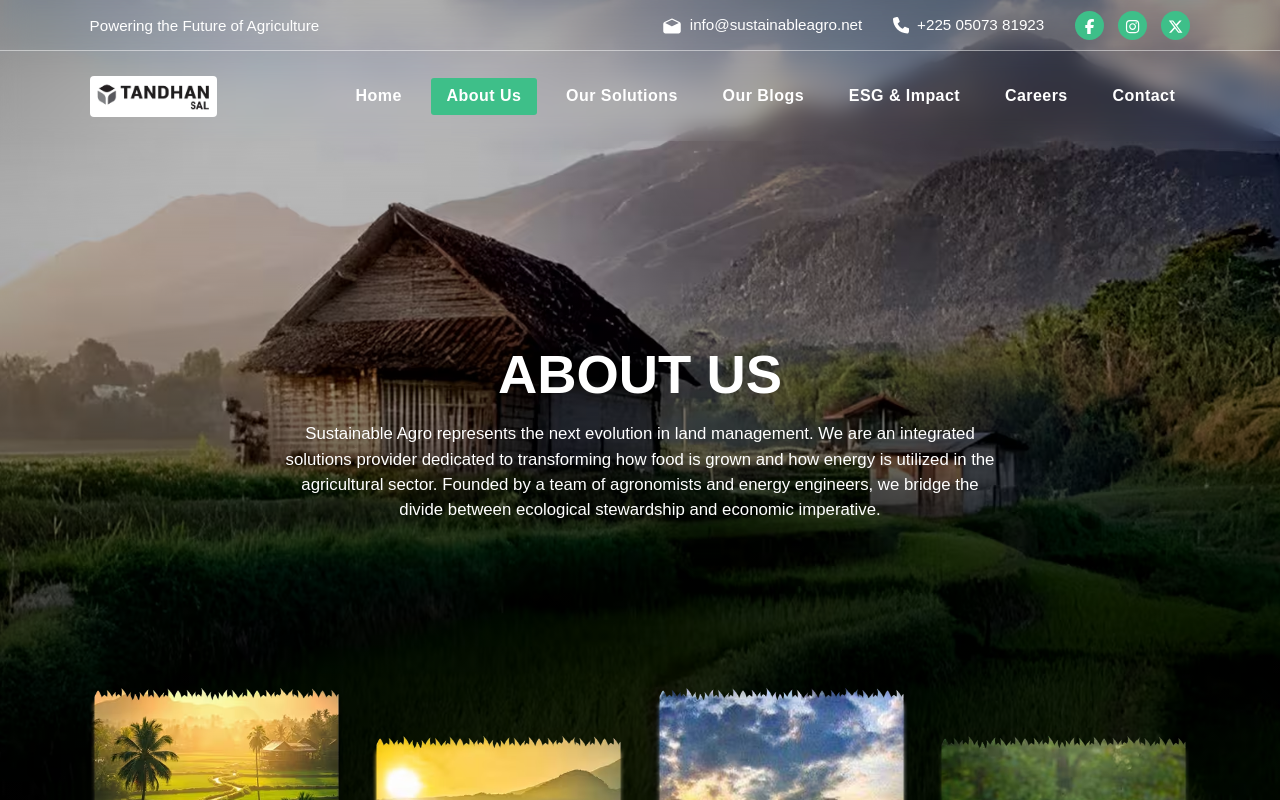
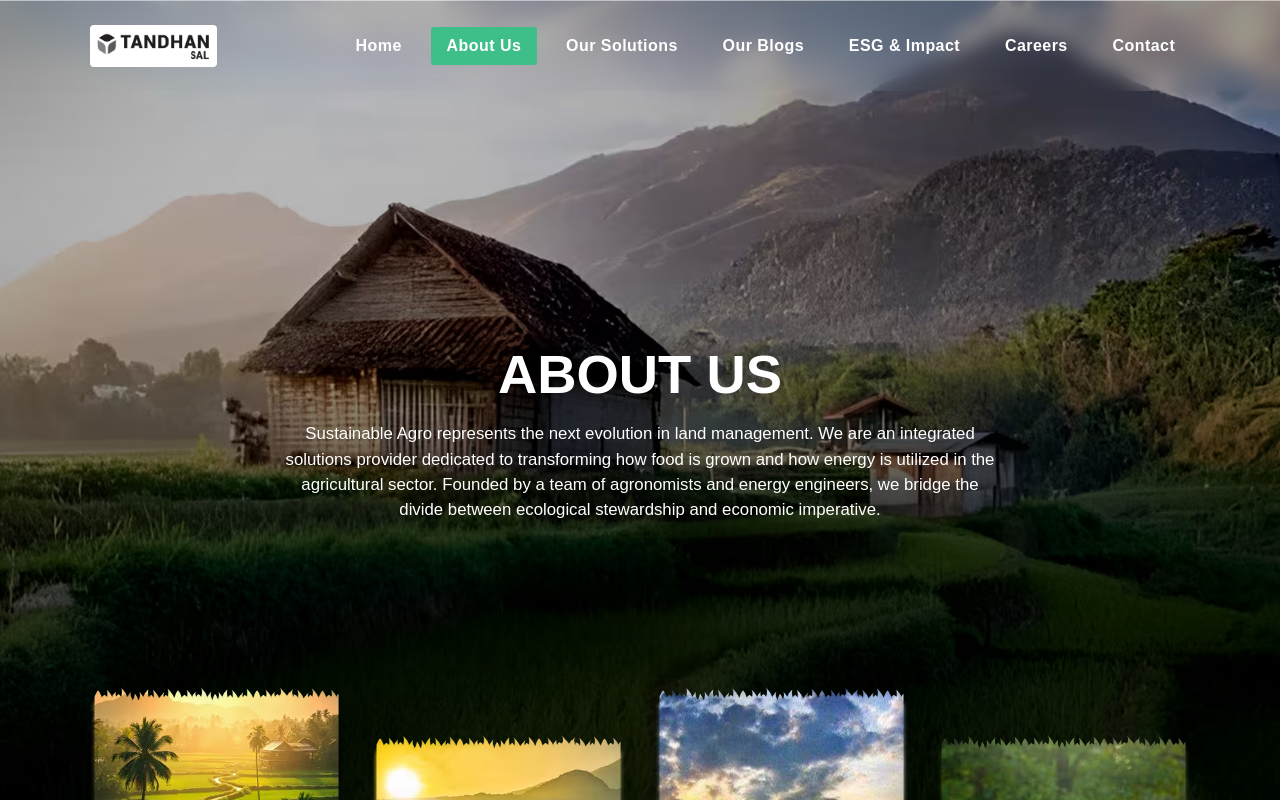
Before and after one commit to josephpal27/Sustainable-Agro, a React (Vite) app: page /about in a window 1280 px wide. Shown: the top 800 px of the page. Built offline with nearby package versions, Linux system fonts and the light colour scheme; a web font is replaced by a local one.

Commit message:
Header Removed

```diff
--- a/src/App.jsx
+++ b/src/App.jsx
@@ -1,7 +1,6 @@
-import { Outlet } from "react-router-dom"
+import { Outlet } from "react-router-dom";
 import { useEffect } from "react";
-import Header from "./components/header/Header"
-import MyNavbar from "./components/navbar/Navbar"
+import MyNavbar from "./components/navbar/Navbar";
 import ScrollToTop from "./components/scroll-to-top/ScrollToTop";
 import AOS from "aos";
 
@@ -29,7 +28,6 @@ const App = () => {
 
   return (
     <>
-      <Header />
       <MyNavbar />
       <Outlet />
       <ScrollToTop />
--- a/src/components/header/Header.css
+++ /dev/null
@@ -1,122 +0,0 @@
-header{
-    padding: 0.8rem 7%;
-    background-color: transparent;
-    backdrop-filter: blur(15px);
-    display: flex;
-    justify-content: space-between;
-    align-items: center;
-    position: absolute;
-    top: 0;
-    width: 100%;
-    color: #fff;
-    z-index: 100;
-}
-header .header-left span{
-    font-size: calc(0.6rem + 0.5vw);
-    font-weight: 450;
-}
-header .header-right{
-    display: flex;
-    gap: 2rem;
-}
-header .header-right .head-box{
-    display: flex;
-    align-items: center;
-}
-header .header-right .head-box p{
-    margin: 0;
-    font-size: calc(0.6rem + 0.5vw);
-}
-header .header-right .head-box .icon{
-    font-size: calc(0.68rem + 0.5vw);
-    margin-right: 8px;
-}
-header .header-right .head-box:first-child .icon{
-    font-size: calc(0.9rem + 0.5vw);
-}
-header .header-right .social-icons{
-    display: flex;
-    gap: 1rem;
-}
-header .header-right .social-icons a{
-    font-size: calc(0.6rem + 0.5vw);
-    color: #fff;
-    width: 32px;
-    height: 32px;
-    line-height: 29px;
-    text-align: center;
-    border-radius: 50%;
-    background-color: #3ebf89;
-    transition: all 0.2s ease;
-}
-header .header-right .social-icons a:hover{
-    background-color: #29ab74;
-}
-
-/* Media Queries */
-@media screen and (min-width: 1230px) and (max-width: 1399px) {
-    header{
-        padding: 0.7rem 7%;
-    }
-    header .header-left span{
-        font-size: calc(0.55rem + 0.5vw);
-    }
-    header .header-right{
-        gap: 1.9rem;
-    }
-    header .header-right .head-box p{
-        font-size: calc(0.55rem + 0.5vw);
-    }
-    header .header-right .head-box .icon{
-        font-size: calc(0.63rem + 0.5vw);
-    }
-    header .header-right .head-box:first-child .icon{
-        font-size: calc(0.85rem + 0.5vw);
-    }
-    header .header-right .social-icons{
-        gap: 0.9rem;
-    }
-    header .header-right .social-icons a{
-        font-size: calc(0.55rem + 0.5vw);
-        width: 29px;
-        height: 29px;
-        line-height: 27px;
-    }
-}
-
-@media screen and (min-width: 992px) and (max-width: 1229px) {
-    header{
-        padding: 0.6rem 7%;
-    }
-    header .header-left span{
-        font-size: calc(0.5rem + 0.5vw);
-    }
-    header .header-right{
-        gap: 1.8rem;
-    }
-    header .header-right .head-box p{
-        font-size: calc(0.5rem + 0.5vw);
-    }
-    header .header-right .head-box .icon{
-        font-size: calc(0.58rem + 0.5vw);
-    }
-    header .header-right .head-box:first-child .icon{
-        font-size: calc(0.8rem + 0.5vw);
-    }
-    header .header-right .social-icons{
-        gap: 0.8rem;
-    }
-    header .header-right .social-icons a{
-        font-size: calc(0.5rem + 0.5vw);
-        width: 25px;
-        height: 25px;
-        line-height: 22px;
-    }
-}
-
-/* Mobile screen */
-@media screen and (max-width: 768px) {
-    header{
-        display: none;
-    }
-}
--- a/src/components/header/Header.jsx
+++ /dev/null
@@ -1,33 +0,0 @@
-import './Header.css';
-
-import { IoHomeSharp, IoMailOpen } from "react-icons/io5";
-import { FaPhone, FaFacebookF, FaInstagram, FaXTwitter } from "react-icons/fa6";
-
-const Header = () => {
-  return (
-    <>
-      <header>
-        <div className="header-left">
-            <span>Powering the Future of Agriculture</span>
-        </div>
-        <div className="header-right">
-            <div className="head-box">
-                <IoMailOpen className="icon"/>
-                <p>info@sustainableagro.net</p>
-            </div>
-            <div className="head-box">
-                <FaPhone className="icon" />
-                <p>+225 05073 81923</p>
-            </div>
-            <div className="social-icons">
-                <a href="#" target="_blank"><FaFacebookF className="icon" /></a>
-                <a href="#" target="_blank"><FaInstagram className="icon" /></a>
-                <a href="#" target="_blank"><FaXTwitter className="icon" /></a>
-            </div>
-        </div>
-      </header>
-    </>
-  )
-}
-
-export default Header
--- a/src/components/navbar/Navbar.css
+++ b/src/components/navbar/Navbar.css
@@ -3,7 +3,7 @@
   background: transparent;
   backdrop-filter: blur(10px);
   position: absolute;
-  top: 3.6rem;
+  top: 0;
   width: 100%;
   border-top: 2px solid rgba(255, 255, 255, 0.485);
   z-index: 100;
@@ -74,7 +74,6 @@
 @media screen and (min-width: 1230px) and (max-width: 1399px) {
   .navbar{
     padding: 1.2rem 7% !important;
-    top: 3.15rem;
     border-top: 1.8px solid rgba(255, 255, 255, 0.485);
   }
   .navbar .nav-brand img{
@@ -104,7 +103,6 @@
 @media screen and (min-width: 992px) and (max-width: 1229px) {
   .navbar{
     padding: 1.1rem 7% !important;
-    top: 2.68rem;
     border-top: 1.6px solid rgba(255, 255, 255, 0.485);
   }
   .navbar .nav-brand img{
@@ -134,7 +132,6 @@
 @media (max-width: 992px){
   .navbar {
     padding: 0.6rem 1rem !important;
-    top: 0;
     border-top: none;
     border-bottom: 1px solid rgba(255, 255, 255, 0.485);
   }
```
